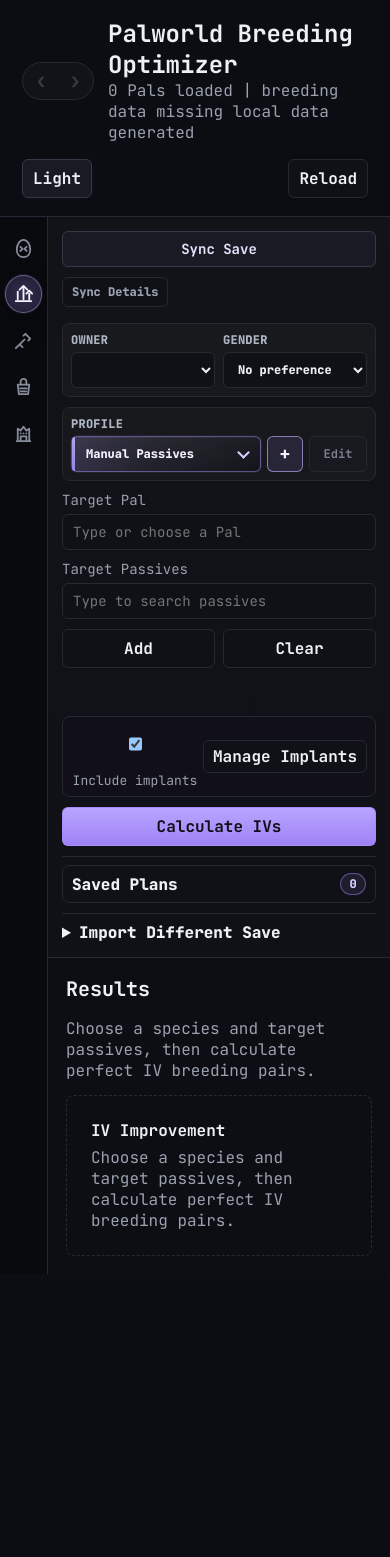
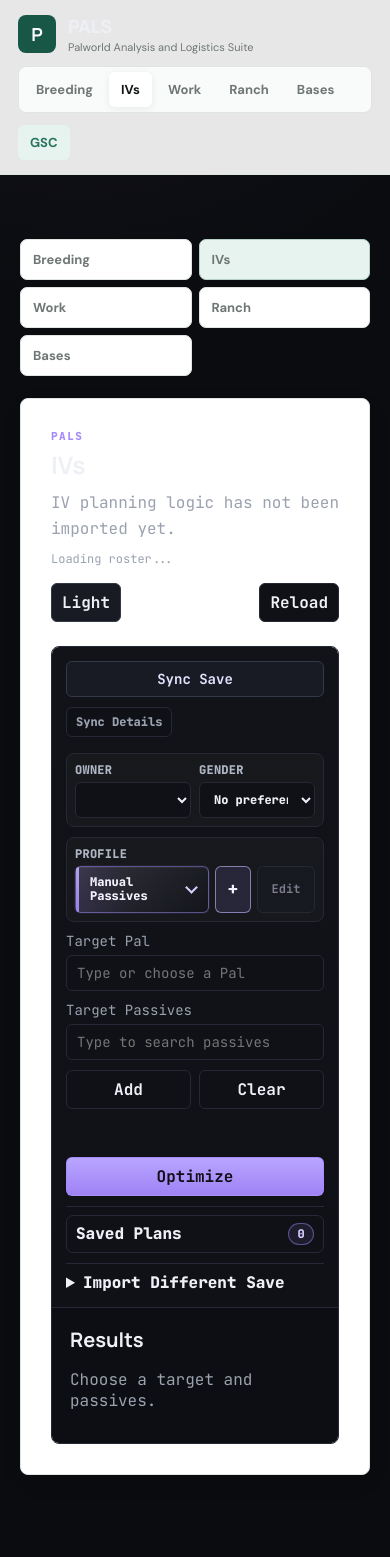
Before and after one commit to dabarrios/homelab, a Django app: page /pals/ivs/ in a window 390 px wide. Before the commit the page ends 1274 px from the top, so only its background shows below. Run offline with Django 5.2, Linux system fonts and the light colour scheme; the visitor is signed in with stand-in values (Sample User, id 1); data that the repository does not hold is empty.

Commit message:
Enhance PALS app with new layout, theme handling, and module navigation
- Implement responsive topbar and module navigation in CSS
- Update JavaScript to manage theme switching and navigation between modes
- Refactor app context to include module details for rendering
- Modify views to return structured data for modules and their statuses
- Adjust HTML templates for improved structure and styling

```diff
--- a/django/pals/static/pals/css/optimizer.css
+++ b/django/pals/static/pals/css/optimizer.css
@@ -3076,3 +3076,144 @@ button:focus-visible {
   border-color: rgba(196, 181, 253, 0.62);
   color: #d8ccff;
 }
+
+.pals-shell > .topbar {
+  height: 74px;
+  padding: 0 clamp(18px, 4vw, 56px);
+  display: grid;
+  grid-template-columns: 1fr auto 1fr;
+  align-items: center;
+  background: rgba(255, 255, 255, .9);
+  border-bottom: 1px solid #dfe6e2;
+  position: sticky;
+  top: 0;
+  z-index: 10;
+  backdrop-filter: blur(14px);
+}
+
+.pals-shell .brand,
+.pals-shell .homelab-link,
+.pals-shell .tool-nav a,
+.pals-shell .topnav a {
+  font-family: "DM Sans", system-ui, sans-serif;
+}
+
+.pals-shell .brand-mark {
+  color: #fff;
+  background: #185646;
+}
+
+.pals-shell .brand small,
+.pals-shell .topnav a,
+.pals-shell .tool-nav a {
+  color: #6f7773;
+}
+
+.pals-shell .topnav {
+  background: #f9fbfa;
+  border: 1px solid #dfe6e2;
+}
+
+.pals-shell .topnav a:hover,
+.pals-shell .topnav a.is-active {
+  color: #121715;
+  background: #fff;
+}
+
+.pals-shell .homelab-link {
+  color: #28745f;
+  background: #e6f3ee;
+}
+
+.pals-shell .tool-panel {
+  background: #ffffff;
+  border: 1px solid #dfe6e2;
+  border-radius: 8px;
+  box-shadow: 0 8px 28px rgba(18, 23, 21, .04);
+}
+
+.pals-tool-panel {
+  padding: 30px;
+}
+
+.pals-module-head {
+  display: flex;
+  justify-content: space-between;
+  gap: 16px;
+  align-items: start;
+  margin-bottom: 24px;
+}
+
+.module-meta {
+  margin-top: 10px;
+  font-size: 12px;
+}
+
+.optimizer-embed {
+  --bg: #0b0c10;
+  --panel: #111318;
+  --panel-2: #151820;
+  --surface: #0f1117;
+  --surface-2: #181b23;
+  --border: #252936;
+  --border-strong: #343947;
+  --text: #eef0f5;
+  --muted: #9aa1af;
+  --accent: #a78bfa;
+  --accent-2: #c4b5fd;
+  --purple: #a78bfa;
+  --purple-soft: rgba(167, 139, 250, 0.16);
+  --success: #65d68a;
+  --bad: #ff7d72;
+  --warn: #e8c96a;
+  border: 1px solid var(--border);
+  border-radius: 8px;
+  overflow: hidden;
+}
+
+.optimizer-embed[data-theme="light"] {
+  --bg: #f5f7f8;
+  --panel: #ffffff;
+  --panel-2: #eef3f6;
+  --surface: #ffffff;
+  --surface-2: #eaf0f4;
+  --border: #d2dbe2;
+  --border-strong: #aebbc6;
+  --text: #17202a;
+  --muted: #5d6874;
+  --accent: #4169e1;
+  --accent-2: #3354bd;
+  --purple: #4169e1;
+  --purple-soft: rgba(65, 105, 225, 0.14);
+  --success: #207a44;
+  --bad: #b42336;
+  --warn: #8a6100;
+}
+
+.optimizer-embed .app-shell {
+  display: block;
+  min-height: 0;
+}
+
+.optimizer-embed .module-rail,
+.optimizer-embed .history-nav {
+  display: none;
+}
+
+.optimizer-embed .layout {
+  min-height: 620px;
+}
+
+@media (max-width: 860px) {
+  .pals-shell > .topbar {
+    height: auto;
+    grid-template-columns: 1fr;
+    gap: 12px;
+    padding-top: 14px;
+    padding-bottom: 14px;
+  }
+
+  .pals-module-head {
+    flex-direction: column;
+  }
+}
--- a/django/pals/static/pals/js/optimizer.js
+++ b/django/pals/static/pals/js/optimizer.js
@@ -58,6 +58,7 @@ function assetUrl(path) {
 function applyTheme(theme) {
   const nextTheme = theme === 'light' ? 'light' : 'dark';
   document.documentElement.dataset.theme = nextTheme;
+  document.querySelector('.optimizer-embed')?.setAttribute('data-theme', nextTheme);
   localStorage.setItem(THEME_KEY, nextTheme);
   const button = $('themeToggle');
   if (button) {
@@ -72,6 +73,16 @@ function initTheme() {
   $('themeToggle')?.addEventListener('click', () => {
     applyTheme(document.documentElement.dataset.theme === 'light' ? 'dark' : 'light');
   });
+}
+
+function navigateToMode(mode) {
+  const url = window.PALS_ROUTE_BY_MODE?.[mode];
+  if (url && window.location.pathname !== new URL(url, window.location.origin).pathname) {
+    window.location.href = url;
+    return true;
+  }
+  activateMode(mode);
+  return false;
 }
 
 function setStatus(el, message, kind = '') {
@@ -2911,18 +2922,18 @@ $('baseWorkerCount').onchange = () => {
   updateActiveForm();
 };
 $('saveBaseLabel').onclick = () => saveBaseLabel().catch(err => showToast(`Base name failed: ${err.message}`, 'bad'));
-$('modeBreed').onclick = () => activateMode('breed');
-$('modeIv').onclick = () => activateMode('iv');
+$('modeBreed').onclick = () => navigateToMode('breed');
+$('modeIv').onclick = () => navigateToMode('iv');
 $('modeWork').onclick = () => {
-  activateMode('work');
+  if (navigateToMode('work')) return;
   if (!state.plansByMode.work) loadWorkSuitability().catch(err => { $('summary').textContent = `Work browser failed: ${err.message}`; });
 };
 $('modeRanch').onclick = () => {
-  activateMode('ranch');
+  if (navigateToMode('ranch')) return;
   if (!state.plansByMode.ranch) loadRanchDrops().catch(err => { $('summary').textContent = `Ranch browser failed: ${err.message}`; });
 };
 $('modeBase').onclick = () => {
-  activateMode('base');
+  if (navigateToMode('base')) return;
   if (!state.baseSites?.ok) loadBasePlanner().catch(err => { $('summary').textContent = `Base planner failed: ${err.message}`; });
 };
 $('navBack').onclick = () => navigateModeHistory('back');
--- a/django/pals/templates/pals/app.html
+++ b/django/pals/templates/pals/app.html
@@ -1,29 +1,30 @@
+{% extends "pals/base.html" %}
 {% load static %}
-<!doctype html>
-<html lang="en">
-<head>
-  <meta charset="utf-8">
-  <meta name="viewport" content="width=device-width, initial-scale=1">
-  <title>Palworld Breeding Optimizer</title>
-  <link rel="stylesheet" href="{% static "pals/css/optimizer.css" %}">
-</head>
-<body>
-  <header class="topbar">
-    <div class="topbar-left">
-      <div class="history-nav" aria-label="Navigation history">
-        <button id="navBack" type="button" title="Back" aria-label="Back" disabled>‹</button>
-        <button id="navForward" type="button" title="Forward" aria-label="Forward" disabled>›</button>
+{% block title %}{{ title }} · PALS{% endblock %}
+{% block extra_head %}
+<link rel="stylesheet" href="{% static "pals/css/optimizer.css" %}">
+{% endblock %}
+{% block content %}
+<section class="tool-layout">
+  <aside class="tool-nav">
+    {% for module in modules %}
+    <a class="{% if active == module.key %}is-active{% endif %}" href="{% url module.route %}">{{ module.title }}</a>
+    {% endfor %}
+  </aside>
+  <section class="tool-panel pals-tool-panel">
+    <div class="pals-module-head">
+      <div>
+        <p class="eyebrow">PALS</p>
+        <h1>{{ title }}</h1>
+        <p class="lead">{{ summary }}</p>
+        <p id="meta" class="module-meta">Loading roster...</p>
       </div>
-      <div>
-        <h1>Palworld Breeding Optimizer</h1>
-        <p id="meta">Loading roster...</p>
+      <div class="top-actions">
+        <button id="themeToggle" type="button" class="theme-toggle" title="Toggle theme" aria-pressed="false">Light</button>
+        <button id="reloadBtn" title="Reload CSV data">Reload</button>
       </div>
     </div>
-    <div class="top-actions">
-      <button id="themeToggle" type="button" class="theme-toggle" title="Toggle theme" aria-pressed="false">Light</button>
-      <button id="reloadBtn" title="Reload CSV data">Reload</button>
-    </div>
-  </header>
+    <div class="optimizer-embed">
 
   <main class="app-shell">
     <nav class="module-rail" aria-label="Modules">
@@ -288,12 +289,24 @@
     </div>
   </main>
 
+    </div>
+  </section>
+</section>
+
   <div id="toast" class="toast" role="status" aria-live="polite"></div>
+{% endblock %}
+{% block scripts %}
   <script>
     window.PALS_API_BASE = "{% url 'pals:home' %}api";
     window.PALS_ASSET_BASE = "{% url 'pals:home' %}assets/pals";
     window.PALS_INITIAL_MODE = "{{ initial_mode|default:'breed' }}";
+    window.PALS_ROUTE_BY_MODE = {
+      breed: "{% url 'pals:breeding' %}",
+      iv: "{% url 'pals:ivs' %}",
+      work: "{% url 'pals:work' %}",
+      ranch: "{% url 'pals:ranch' %}",
+      base: "{% url 'pals:bases' %}"
+    };
   </script>
   <script src="{% static "pals/js/optimizer.js" %}"></script>
-</body>
-</html>
+{% endblock %}
--- a/django/pals/templates/pals/base.html
+++ b/django/pals/templates/pals/base.html
@@ -10,6 +10,7 @@
     <link rel="preconnect" href="https://fonts.gstatic.com" crossorigin>
     <link href="https://fonts.googleapis.com/css2?family=DM+Sans:wght@400;500;600;700&amp;family=Manrope:wght@600;700&amp;display=swap" rel="stylesheet">
     <link rel="stylesheet" href="{% static "pals/css/pals.css" %}">
+    {% block extra_head %}{% endblock %}
 </head>
 <body>
 <div class="pals-shell">
--- a/django/pals/views.py
+++ b/django/pals/views.py
@@ -11,11 +11,33 @@ from django.shortcuts import render
 from django.views.decorators.csrf import csrf_exempt
 from django.views.decorators.http import require_GET, require_POST
 
+from .services import bases as bases_service
+from .services import breeding as breeding_service
+from .services import data as data_service
+from .services import ivs as ivs_service
 from .services import optimizer
+from .services import ranch as ranch_service
+from .services import saves as saves_service
+from .services import work as work_service
 
 
-def app_context(initial_mode: str = "breed") -> dict[str, str]:
-    return {"initial_mode": initial_mode}
+MODULES = [
+    {"key": "breeding", "title": "Breeding", "route": "pals:breeding", "summary": "Plan clean passive routes from owned Pals."},
+    {"key": "ivs", "title": "IVs", "route": "pals:ivs", "summary": "Compare target lines for stat inheritance."},
+    {"key": "work", "title": "Work", "route": "pals:work", "summary": "Rank candidates by work suitability."},
+    {"key": "ranch", "title": "Ranch", "route": "pals:ranch", "summary": "Find ranch drops and passive priorities."},
+    {"key": "bases", "title": "Bases", "route": "pals:bases", "summary": "Draft base worker teams by role."},
+]
+
+
+def app_context(active: str, title: str, summary: str, initial_mode: str = "breed") -> dict[str, str | list[dict[str, str]]]:
+    return {
+        "active": active,
+        "title": title,
+        "summary": summary,
+        "initial_mode": initial_mode,
+        "modules": MODULES,
+    }
 
 
 def json_payload(request) -> dict:
@@ -30,32 +52,40 @@ def json_error(message: str, status: int = 400) -> JsonResponse:
 
 @login_required
 def home(request):
-    return render(request, "pals/app.html", app_context("breed"))
+    return render(
+        request,
+        "pals/home.html",
+        {
+            "modules": MODULES,
+            "data_status": data_service.module_status(),
+            "sync_status": saves_service.module_status(),
+        },
+    )
 
 
 @login_required
 def breeding(request):
-    return render(request, "pals/app.html", app_context("breed"))
+    return render(request, "pals/app.html", app_context("breeding", "Breeding", breeding_service.module_status()["message"], "breed"))
 
 
 @login_required
 def ivs(request):
-    return render(request, "pals/app.html", app_context("iv"))
+    return render(request, "pals/app.html", app_context("ivs", "IVs", ivs_service.module_status()["message"], "iv"))
 
 
 @login_required
 def work(request):
-    return render(request, "pals/app.html", app_context("work"))
+    return render(request, "pals/app.html", app_context("work", "Work", work_service.module_status()["message"], "work"))
 
 
 @login_required
 def ranch(request):
-    return render(request, "pals/app.html", app_context("ranch"))
+    return render(request, "pals/app.html", app_context("ranch", "Ranch", ranch_service.module_status()["message"], "ranch"))
 
 
 @login_required
 def bases(request):
-    return render(request, "pals/app.html", app_context("base"))
+    return render(request, "pals/app.html", app_context("bases", "Bases", bases_service.module_status()["message"], "base"))
 
 
 @login_required
```
Also changed, not shown: django/pals/tests.py (+9 -1 lines).
